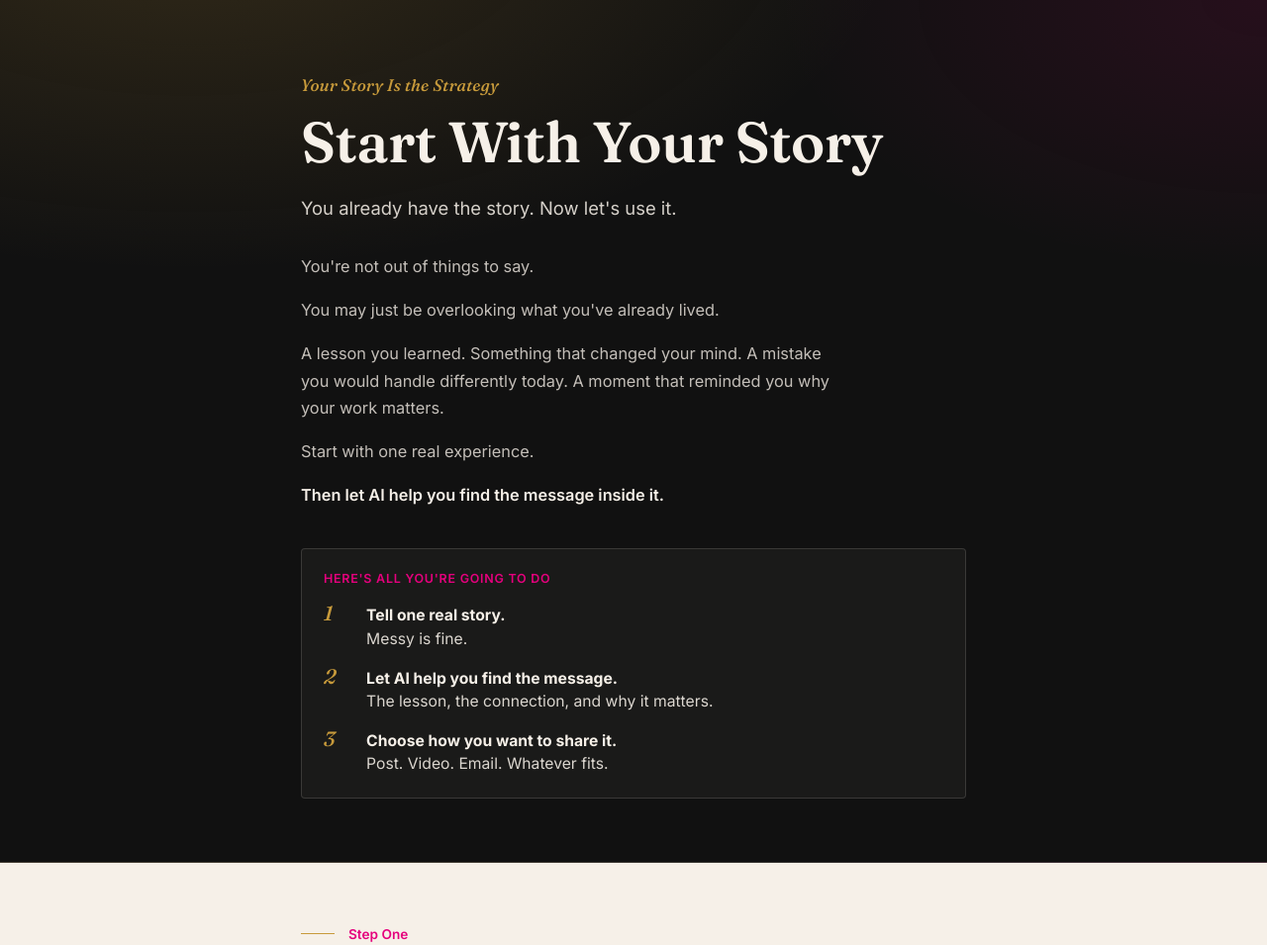
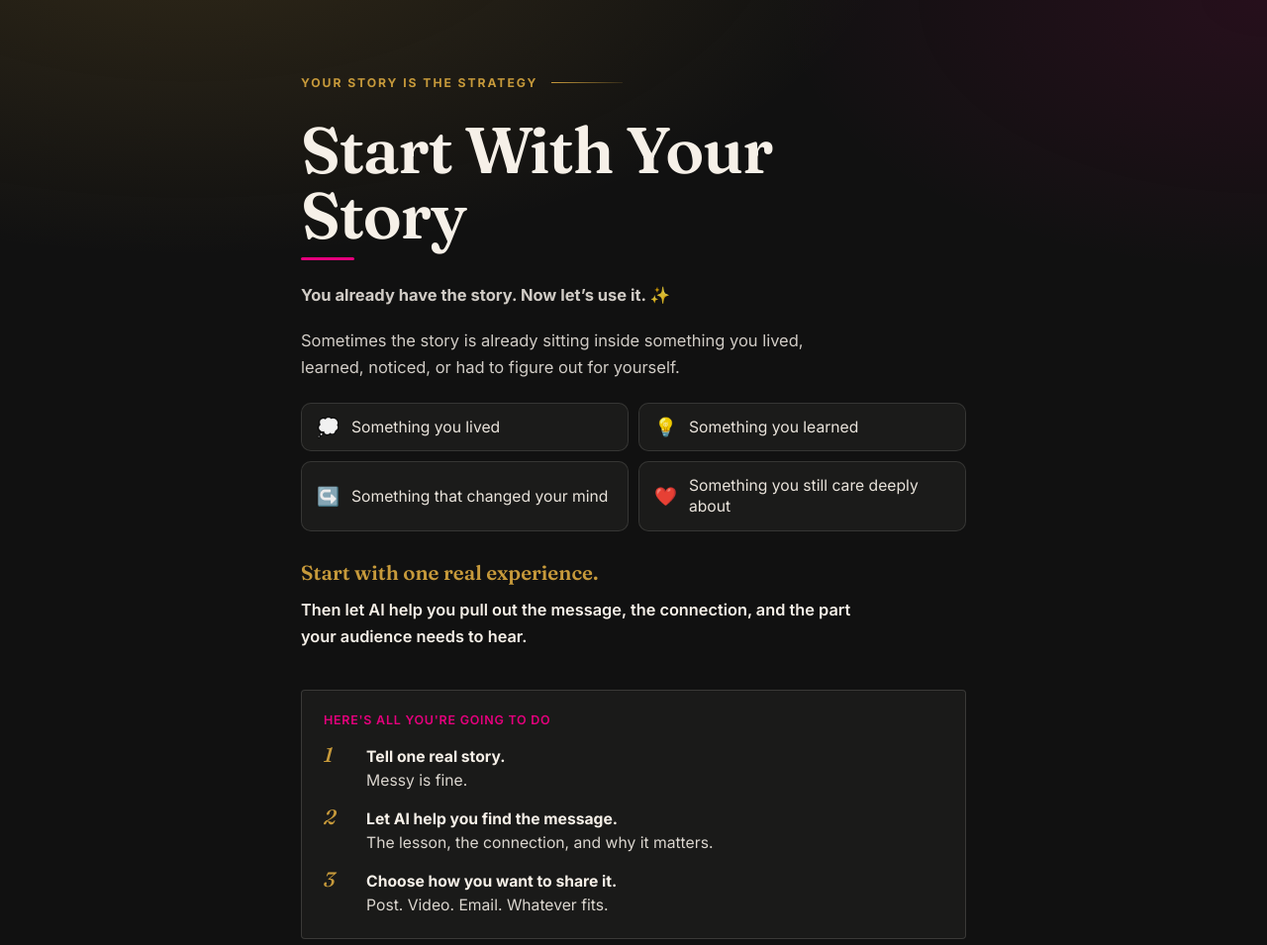
Before and after one commit to elite-vault-tm/story-starter, a plain HTML site: page index.html in a window 1280 px wide. Shown: the top 955 px of the page at 99% size. Drawn offline with Linux system fonts and the light colour scheme.

Commit message:
Refactor styles and update content in index.html

```diff
--- a/index.html
+++ b/index.html
@@ -66,43 +66,109 @@
   }
 
   .kicker{
-    font-family:var(--serif);
-    font-style:italic;
-    font-weight:500;
-    font-size:1.05rem;
+    display:flex;
+    align-items:center;
+    gap:14px;
+    font-family:var(--sans);
+    font-style:normal;
+    font-weight:700;
+    font-size:0.76rem;
     color:var(--gold);
-    margin:0 0 18px;
-    letter-spacing:0.01em;
+    margin:0 0 28px;
+    letter-spacing:0.16em;
+    text-transform:uppercase;
+  }
+
+  .kicker::after{
+    content:'';
+    display:block;
+    width:72px;
+    height:1px;
+    background:linear-gradient(90deg,var(--gold),rgba(199,154,59,0.15));
   }
 
   h1.hero-title{
     font-family:var(--serif);
     font-weight:600;
-    font-size:clamp(2.4rem, 8vw, 3.6rem);
-    line-height:1.04;
-    letter-spacing:-0.01em;
-    margin:0 0 22px;
+    font-size:clamp(2.7rem, 9vw, 4.1rem);
+    line-height:1.01;
+    letter-spacing:-0.02em;
+    margin:0 0 26px;
+    position:relative;
+    max-width:12ch;
   }
 
-  .hero-sub{
-    font-size:1.15rem;
-    line-height:1.55;
-    color:rgba(246,240,232,0.86);
-    max-width:34ch;
-    margin:0 0 32px;
+  h1.hero-title::after{
+    content:'';
+    position:absolute;
+    left:0;
+    bottom:-12px;
+    width:54px;
+    height:3px;
+    background:var(--fuchsia);
+    border-radius:999px;
   }
 
-  .hero-copy p{
-    font-size:1.02rem;
-    line-height:1.7;
-    color:rgba(246,240,232,0.78);
-    max-width:52ch;
-    margin:0 0 16px;
+  .hero-copy{
+    margin-top:34px;
+  }
+
+  .hero-copy .intro-line{
+    font-size:1.03rem;
+    line-height:1.65;
+    color:rgba(246,240,232,0.84);
+    max-width:54ch;
+    margin:0 0 18px;
+  }
+
+  .story-chips{
+    display:grid;
+    grid-template-columns:1fr;
+    gap:10px;
+    margin:22px 0 28px;
+  }
+
+  .story-chip{
+    display:flex;
+    align-items:center;
+    gap:12px;
+    border:1px solid rgba(246,240,232,0.12);
+    background:rgba(246,240,232,0.045);
+    border-radius:10px;
+    padding:13px 15px;
+    color:rgba(246,240,232,0.94);
+    font-size:0.98rem;
+    line-height:1.35;
+  }
+
+  .story-chip .emoji{
+    font-size:1.15rem;
+    line-height:1;
+    flex-shrink:0;
+  }
+
+  .hero-copy .start-line{
+    font-family:var(--serif);
+    font-size:1.28rem;
+    line-height:1.4;
+    color:var(--gold);
+    margin:0 0 10px;
+    font-weight:600;
   }
 
   .hero-copy .flip-line{
+    font-size:1.02rem;
+    line-height:1.65;
     color:var(--off-white);
     font-weight:600;
+    max-width:52ch;
+    margin:0;
+  }
+
+  @media (min-width:560px){
+    .story-chips{
+      grid-template-columns:repeat(2,minmax(0,1fr));
+    }
   }
 
   /* how it works strip */
@@ -507,10 +573,15 @@
   .reminder-close{
     font-family:var(--serif);
     font-weight:600;
-    font-size:1.3rem;
+    font-size:clamp(2rem,7vw,3.2rem);
+    line-height:1.05;
     color:var(--gold);
-    margin:0 0 26px;
+    margin:0 0 30px;
     position:relative;
+    letter-spacing:-0.01em;
+    text-shadow:
+      0 0 10px rgba(199,154,59,0.28),
+      0 0 22px rgba(229,0,125,0.16);
   }
   .reminder-cta-lede{
     font-size:0.96rem;
@@ -560,14 +631,20 @@
   <div class="wrap">
     <p class="kicker">Your Story Is the Strategy</p>
     <h1 class="hero-title">Start With Your Story</h1>
-    <p class="hero-sub">You already have the story. Now let's use it.</p>
 
     <div class="hero-copy">
-      <p>You're not out of things to say.</p>
-      <p>You may just be overlooking what you've already lived.</p>
-      <p>A lesson you learned. Something that changed your mind. A mistake you would handle differently today. A moment that reminded you why your work matters.</p>
-      <p>Start with one real experience.</p>
-      <p class="flip-line">Then let AI help you find the message inside it.</p>
+      <p class="intro-line"><strong>You already have the story. Now let’s use it. ✨</strong></p>
+      <p class="intro-line">Sometimes the story is already sitting inside something you lived, learned, noticed, or had to figure out for yourself.</p>
+
+      <div class="story-chips" aria-label="Places your story may come from">
+        <div class="story-chip"><span class="emoji" aria-hidden="true">💭</span><span>Something you lived</span></div>
+        <div class="story-chip"><span class="emoji" aria-hidden="true">💡</span><span>Something you learned</span></div>
+        <div class="story-chip"><span class="emoji" aria-hidden="true">↪️</span><span>Something that changed your mind</span></div>
+        <div class="story-chip"><span class="emoji" aria-hidden="true">❤️</span><span>Something you still care deeply about</span></div>
+      </div>
+
+      <p class="start-line">Start with one real experience.</p>
+      <p class="flip-line">Then let AI help you pull out the message, the connection, and the part your audience needs to hear.</p>
     </div>
 
     <div class="how-strip">
@@ -826,9 +903,9 @@ Do not write the full post unless I ask.</div>
   <div class="wrap">
     <div class="reminder-card">
       <p class="reminder-main">You already had the story.</p>
-      <p class="reminder-sub">AI helps you organize it.<br><br>Your story can be personal without being private.</p>
+      <p class="reminder-sub">AI just helped you pull the message out of it.<br><br>Your story can be personal without revealing private details.</p>
       <p class="reminder-close">Your Story Is the Strategy.</p>
-      <p class="reminder-cta-lede">Continue learning with me inside The Elite Vault.</p>
+      <p class="reminder-cta-lede">Want more practical ways to use AI for your content and business?</p>
       <a class="cta-btn" href="https://www.skool.com/the-elite-vault/about" target="_blank" rel="noopener">Visit The Elite Vault</a>
     </div>
   </div>
@@ -836,7 +913,7 @@ Do not write the full post unless I ask.</div>
 
 <footer>
   <div class="brand-line">Created by Sabrina Nichols Johnson • The Elite Vault</div>
-  <div>Built to help experienced women turn lived experience into content that connects.</div>
+  <div>Built to help Gen X women turn lived experience into content that connects.</div>
 </footer>
 
 <script>
```
